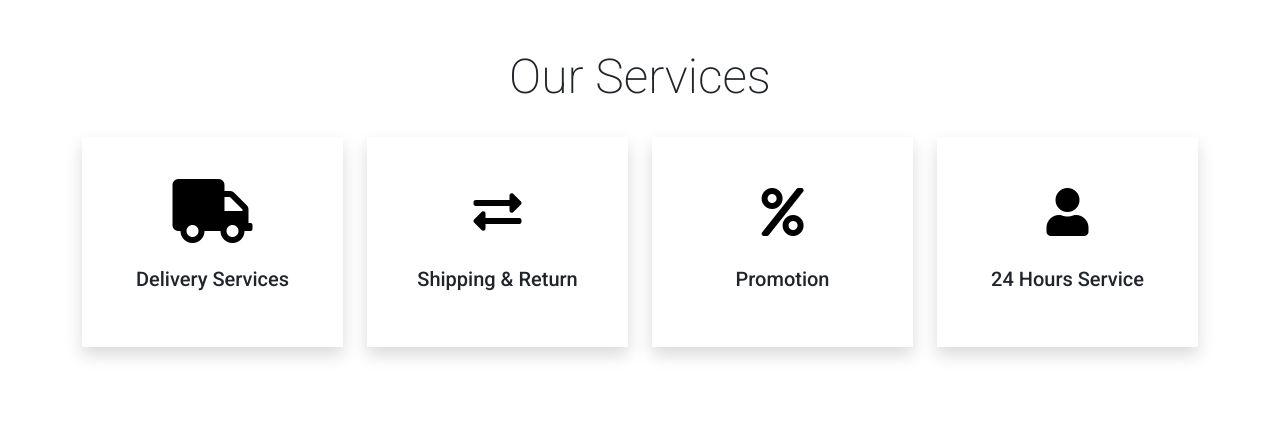
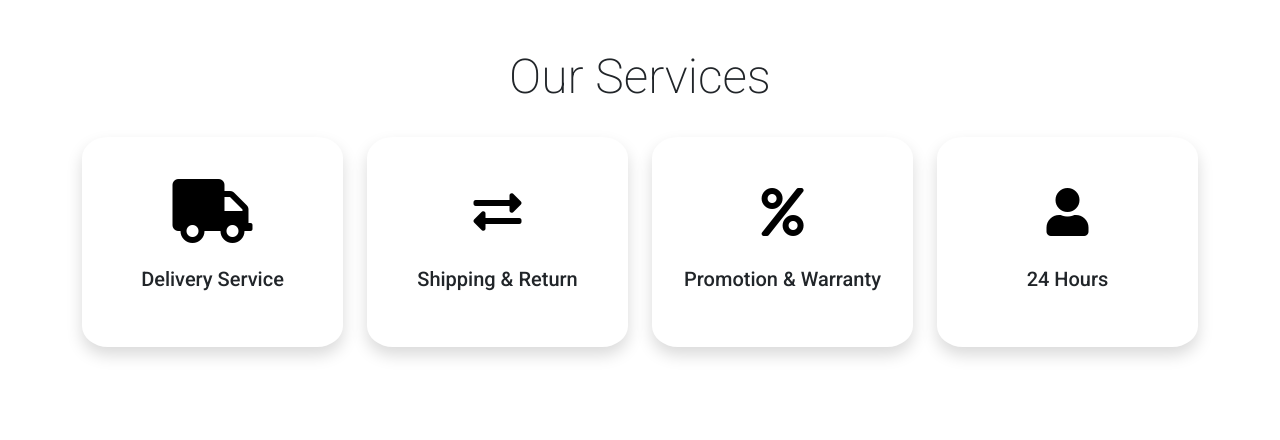
Before and after one commit to Attraxion/JC-Corps, a plain HTML site: page About.html in a window 1280 px wide. Shown: the part 1660-2100 px from the top of the page. Drawn offline with Linux system fonts and the light colour scheme.

Commit message:
About.html

```diff
--- a/About.html
+++ b/About.html
@@ -203,30 +203,30 @@
         <div class="row">
 
             <div class="col-md-6 col-lg-3 pb-5">
-                <div class="h-100 py-5 services-icon-wap shadow">
+                <div class="h-100 py-5 services-icon-wap shadow" style="border-radius: 10%;">
                     <div class="h1 text-success text-center"><i class="fa fa-truck fa-lg"></i></div>
-                    <h2 class="h5 mt-4 text-center">Delivery Services</h2>
+                    <h2 class="h5 mt-4 text-center">Delivery Service</h2>
                 </div>
             </div>
 
             <div class="col-md-6 col-lg-3 pb-5">
-                <div class="h-100 py-5 services-icon-wap shadow">
+                <div class="h-100 py-5 services-icon-wap shadow" style="border-radius: 10%;">
                     <div class="h1 text-success text-center"><i class="fas fa-exchange-alt"></i></div>
                     <h2 class="h5 mt-4 text-center">Shipping & Return</h2>
                 </div>
             </div>
 
             <div class="col-md-6 col-lg-3 pb-5">
-                <div class="h-100 py-5 services-icon-wap shadow">
+                <div class="h-100 py-5 services-icon-wap shadow" style="border-radius: 10%;">
                     <div class="h1 text-success text-center"><i class="fa fa-percent"></i></div>
-                    <h2 class="h5 mt-4 text-center">Promotion</h2>
+                    <h2 class="h5 mt-4 text-center">Promotion & Warranty</h2>
                 </div>
             </div>
 
             <div class="col-md-6 col-lg-3 pb-5">
-                <div class="h-100 py-5 services-icon-wap shadow">
+                <div class="h-100 py-5 services-icon-wap shadow" style="border-radius: 10%;">
                     <div class="h1 text-success text-center"><i class="fa fa-user"></i></div>
-                    <h2 class="h5 mt-4 text-center">24 Hours Service</h2>
+                    <h2 class="h5 mt-4 text-center">24 Hours</h2>
                 </div>
             </div>
         </div>
```
